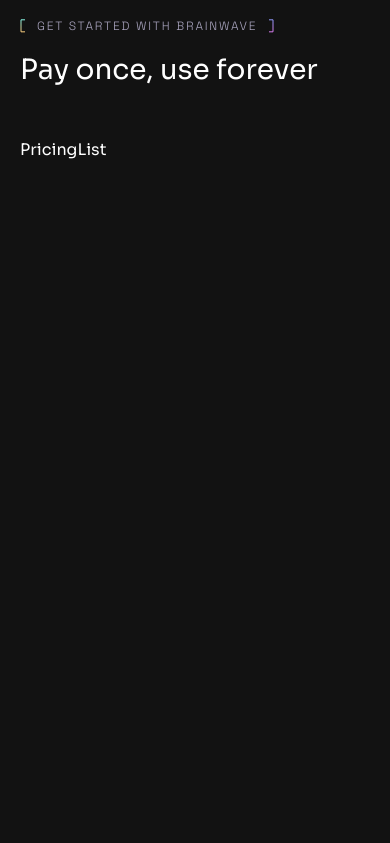
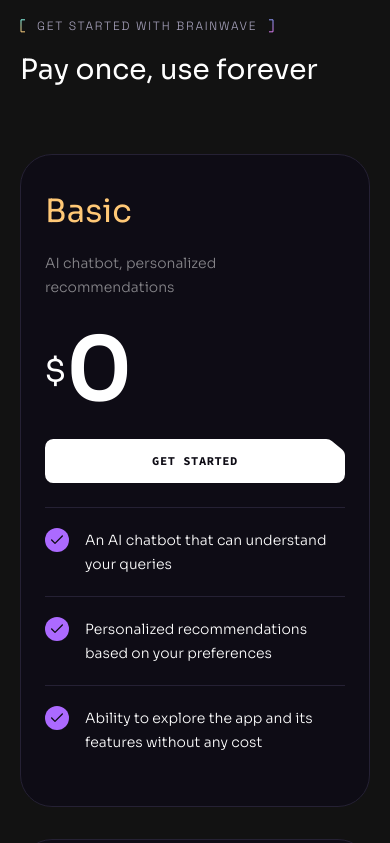
Before and after one commit to Kais-Tarraf/brainwave, a React (Vite) app: page / in a window 390 px wide. Shown: the part 6800-7643 px from the top of the page. Before the commit the page ends 7002 px from the top, so only its background shows below. Built offline with nearby package versions, Linux system fonts and the light colour scheme; the HTML template or start-up script is replaced by a standard one.

Commit message:
finalize Pricing section

```diff
--- a/src/components/Heading.jsx
+++ b/src/components/Heading.jsx
@@ -1,9 +1,10 @@
-
 import Tagline from "./Tagline";
 
 const Heading = ({ className, title, text, tag }) => {
 	return (
-		<div className={`${className} max-w-[50rem] mx-auto mb-12 lg:mb-20`}>
+		<div
+			className={`${className} max-w-[50rem] mx-auto mb-12 lg:mb-20 md:text-center`}
+		>
 			{tag && <Tagline className="mb-4 md:justify-center">{tag}</Tagline>}
 			{title && <h2>{title}</h2>}
 			{text && <p className="body-2 mt-4 text-n-4">{text}</p>}
--- a/src/components/Pricing.jsx
+++ b/src/components/Pricing.jsx
@@ -38,6 +38,14 @@
 					<LeftLine />
 					<RightLine />
 				</div>
+				<div className="flex justify-center mb-10">
+					<a
+						href="/pricing"
+						className="text-xs font-code font-bold tracking-wider uppercase border-b"
+					>
+						See the full details
+					</a>
+				</div>
 			</div>
 		</Section>
 	);
--- a/src/components/PricingList.jsx
+++ b/src/components/PricingList.jsx
@@ -1,7 +1,51 @@
-
-
+import { check } from "../assets";
+import { pricing } from "../constants";
+import Button from "./Button";
 const PricingList = () => {
-	return <div>PricingList</div>;
+	return (
+		<div className="flex gap-4 max-lg:flex-wrap">
+			{pricing.map((item) => (
+				<div
+					key={item.id}
+					className="w-76 max-lg:w-full
+				h-full px-6 bg-n-8 border border-n-6 rounded-4xl lg:w-auto
+				even:py-14 odd:py-8 odd:my-4 [&>h4]:first:text-secondary
+				[&>h4]:even:text-primary  [&>h4]:last:text-danger"
+				>
+					<h4 className="mb-4 even:text-primary">{item.title}</h4>
+					<p className="body-2 min-h-16 mb-3 text-n-1/50">{item.description}</p>
+					<div className="flex items-center h-22 mb-6">
+						{item.price && (
+							<>
+								<h3>$</h3>
+								<div className="text-[5.5rem] leading-none font-bold">
+									{item.price}
+								</div>
+							</>
+						)}
+					</div>
+					<Button
+						className={`w-full mb-6 inline-flex ${item.price && "text-n-8"}`}
+						href={item.price ? "/pricing" : "mailto:khtkht661100@gmail.com"}
+						white={!!item.price}
+					>
+						{item.price ? "Get started" : "Contact us"}
+					</Button>
+					<ul>
+						{item.features.map((feature, index) => (
+							<li
+								key={index}
+								className="flex items-start py-5 border-t border-n-6"
+							>
+								<img src={check} alt="check" width={24} height={24} />
+								<p className="body-2 ml-4">{feature}</p>
+							</li>
+						))}
+					</ul>
+				</div>
+			))}
+		</div>
+	);
 };
 
 export default PricingList;
```
